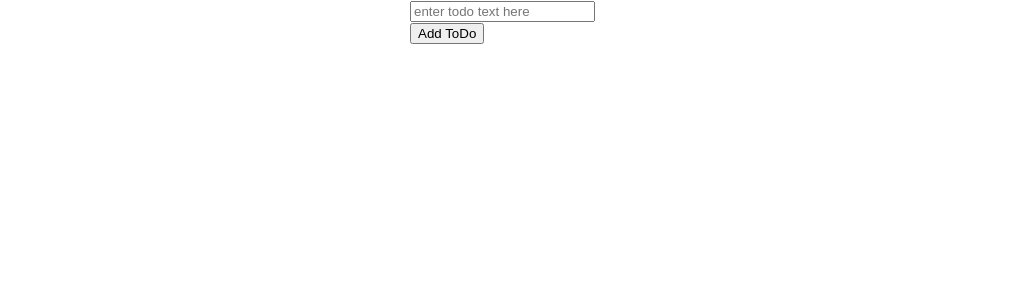
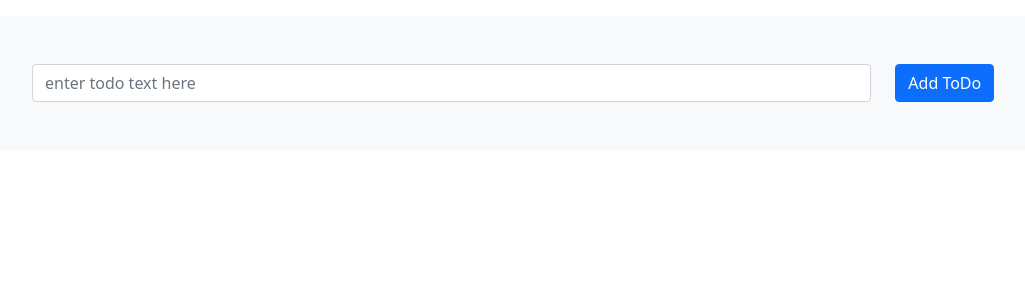
Before and after one commit to andreykov99/todo_app, a React (Create React App) app: page / in a window 1280 px wide. Shown: the top 300 px of the page, without its empty margins (102-1127 px from the left). Built offline with nearby package versions, Linux system fonts and the light colour scheme.

Commit message:
add bootstrap, refactoring using components

```diff
--- a/package.json
+++ b/package.json
@@ -9,8 +9,11 @@
     "@types/jest": "^27.0.3",
     "@types/node": "^16.11.15",
     "@types/react": "^17.0.37",
+    "@types/react-bootstrap": "^0.32.28",
     "@types/react-dom": "^17.0.11",
+    "bootstrap": "^5.1.3",
     "react": "^17.0.2",
+    "react-bootstrap": "^2.0.4",
     "react-dom": "^17.0.2",
     "react-scripts": "5.0.0",
     "typescript": "^4.5.4"
--- a/src/App.css
+++ b/src/App.css
@@ -1,4 +1 @@
-.container {
-  max-width: 16rem;
-  margin: 0 auto;
-}
+/* user defined styles */
--- a/src/App.tsx
+++ b/src/App.tsx
@@ -2,6 +2,7 @@ import { ITodo } from "./types";
 import { useState } from "react";
 import NewTodo from "./newtodo";
 import ListTodo from "./listtodo";
+import { Container } from "react-bootstrap";
 import "./App.css";
 
 function App() {
@@ -18,10 +19,12 @@ function App() {
     setState((prev) => [...prev, newTodo]);
   };
   return (
-    <div className="container">
-      <NewTodo addNewToDo={addNewToDoHandler} />
+    <Container className="p-3">
+      <Container className="p-5 mb-4 bg-light rounded-3">
+        <NewTodo addNewToDo={addNewToDoHandler} />
+      </Container>
       <ListTodo list={state} />
-    </div>
+    </Container>
   );
 }
 
--- a/src/index.tsx
+++ b/src/index.tsx
@@ -1,6 +1,9 @@
 import React from "react";
 import ReactDOM from "react-dom";
-import "./index.css";
+
+// Importing the Bootstrap CSS
+import "bootstrap/dist/css/bootstrap.min.css";
+
 import App from "./App";
 
 ReactDOM.render(
--- a/src/listtodo.tsx
+++ b/src/listtodo.tsx
@@ -1,3 +1,4 @@
+import { ListGroup } from "react-bootstrap";
 import { ITodo } from "./types";
 
 interface IListTodoProps {
@@ -5,13 +6,15 @@ interface IListTodoProps {
 }
 const ListTodo = ({ list }: IListTodoProps) => {
   return (
-    <ul>
+    <ListGroup>
       {list.map((item: ITodo) => (
-        <li key={item.id}>
+        // TODO: move list.item to separate component, add checkbox isDone, add delete button
+
+        <ListGroup.Item key={item.id}>
           <span>{item.text}</span>
-        </li>
+        </ListGroup.Item>
       ))}
-    </ul>
+    </ListGroup>
   );
 };
 
--- a/src/newtodo.tsx
+++ b/src/newtodo.tsx
@@ -1,4 +1,6 @@
 import React, { useState } from "react";
+import { Form, Button, Row, Col } from "react-bootstrap";
+
 interface INewTodoProp {
   addNewToDo: (todo: string) => void;
 }
@@ -7,12 +9,17 @@ const NewTodo = ({ addNewToDo }: INewTodoProp): JSX.Element => {
   const [state, setState] = useState("");
   const submitHandle = (evt: React.FormEvent<HTMLFormElement>) => {
     evt.preventDefault();
+    if (state !== "") {
       addNewToDo(state);
       setState("");
+    }
   };
   return (
-    <form action="#" onSubmit={submitHandle}>
-      <input
+    <Form onSubmit={submitHandle}>
+      <Row>
+        <Col xs={10}>
+          <Form.Control
+            // className="mb-3"
             type="text"
             name="newTodo"
             id="newTodo"
@@ -20,8 +27,12 @@ const NewTodo = ({ addNewToDo }: INewTodoProp): JSX.Element => {
             value={state}
             onChange={(e) => setState(e.target.value)}
           />
-      <button type="submit">Add ToDo</button>
-    </form>
+        </Col>
+        <Col>
+          <Button type="submit">Add ToDo</Button>
+        </Col>
+      </Row>
+    </Form>
   );
 };
 export default NewTodo;
```
Also changed, not shown: 1 other file (tests, documents, lock files or other folders). Lines whose indentation alone changed are shown as unchanged.
